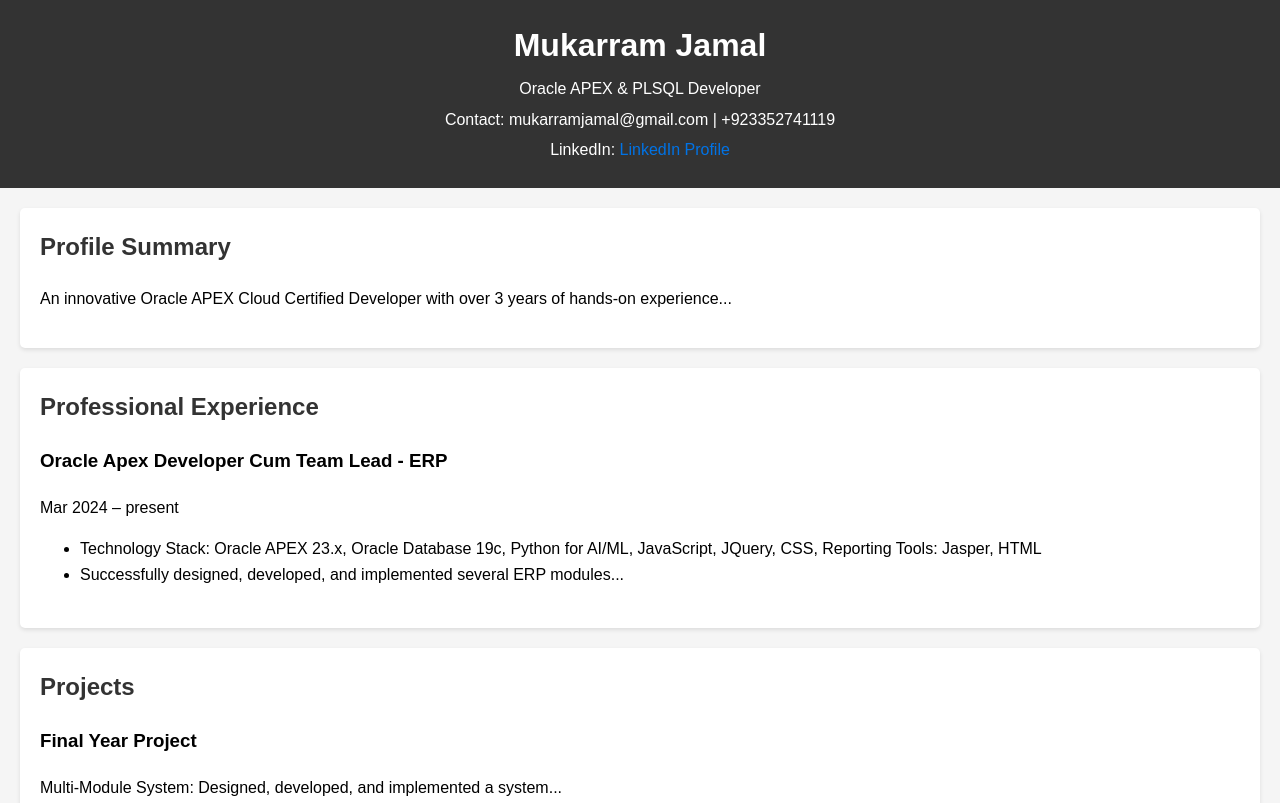
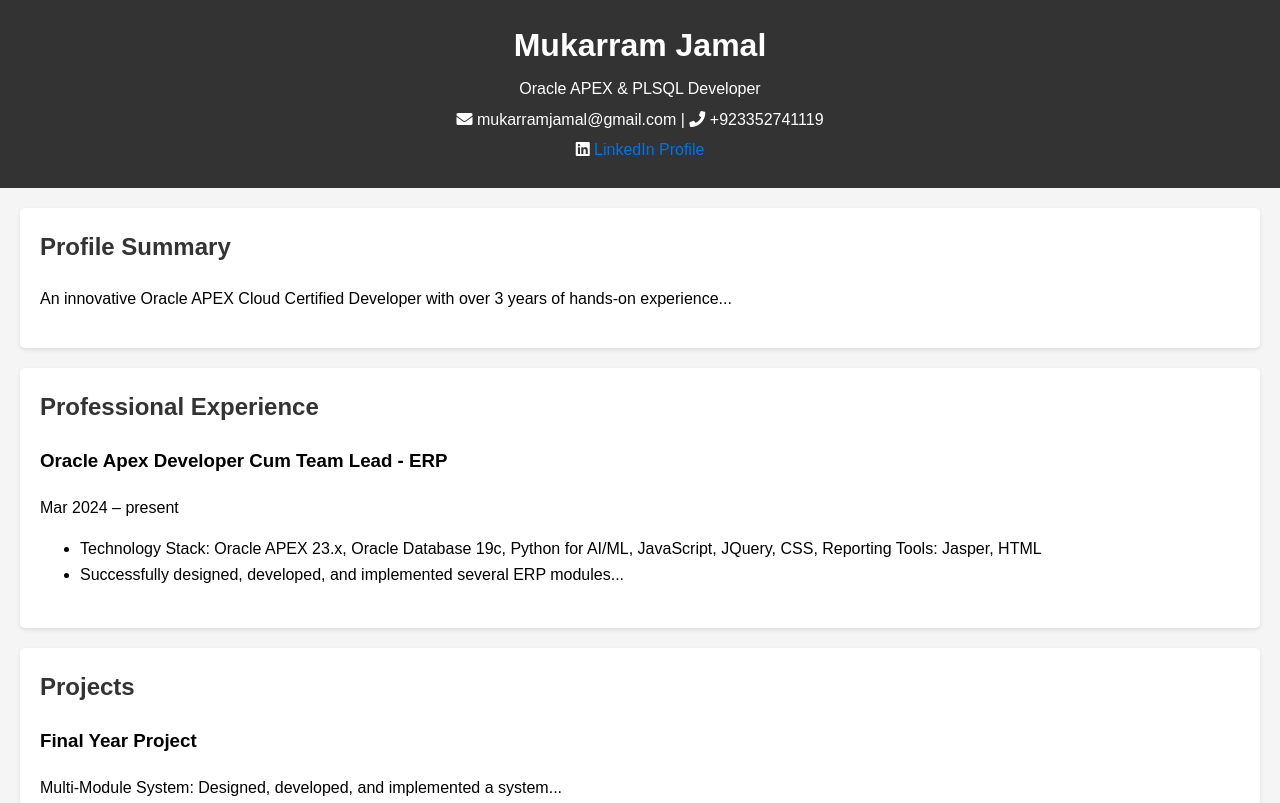
Before and after one commit to Mukarram-Jamal/mukarram.github.io, a plain HTML site: page index.html in a window 1280 px wide. Shown: the top 803 px of the page. Drawn offline with Linux system fonts and the light colour scheme.

Commit message:
Update index.html

```diff
--- a/index.html
+++ b/index.html
@@ -5,13 +5,14 @@
     <meta name="viewport" content="width=device-width, initial-scale=1.0">
     <title>Mukarram Jamal - Oracle APEX Developer</title>
     <link rel="stylesheet" href="styles.css">
+    <link rel="stylesheet" href="https://cdnjs.cloudflare.com/ajax/libs/font-awesome/5.15.3/css/all.min.css">
 </head>
 <body>
     <header>
         <h1>Mukarram Jamal</h1>
         <p>Oracle APEX & PLSQL Developer</p>
-        <p>Contact: mukarramjamal@gmail.com | +923352741119</p>
-        <p>LinkedIn: <a href="https://www.linkedin.com/in/mukarram-jamal-9b3aab167" target="_blank">LinkedIn Profile</a></p>
+        <p><i class="fas fa-envelope"></i> mukarramjamal@gmail.com | <i class="fas fa-phone"></i> +923352741119</p>
+        <p><i class="fab fa-linkedin"></i> <a href="https://www.linkedin.com/in/mukarram-jamal-9b3aab167" target="_blank">LinkedIn Profile</a></p>
     </header>
 
     <section id="about">
```
